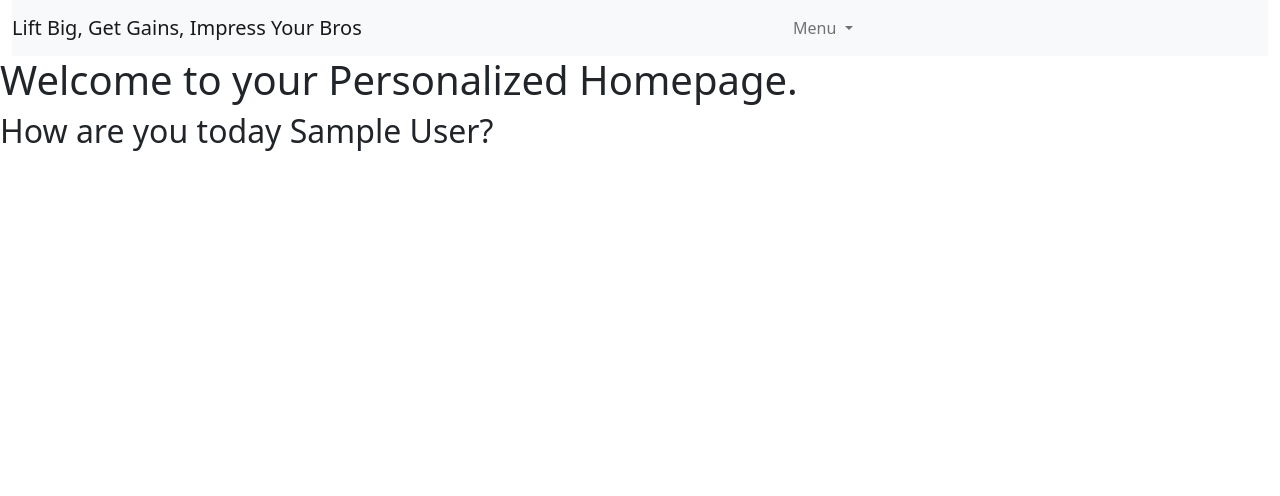
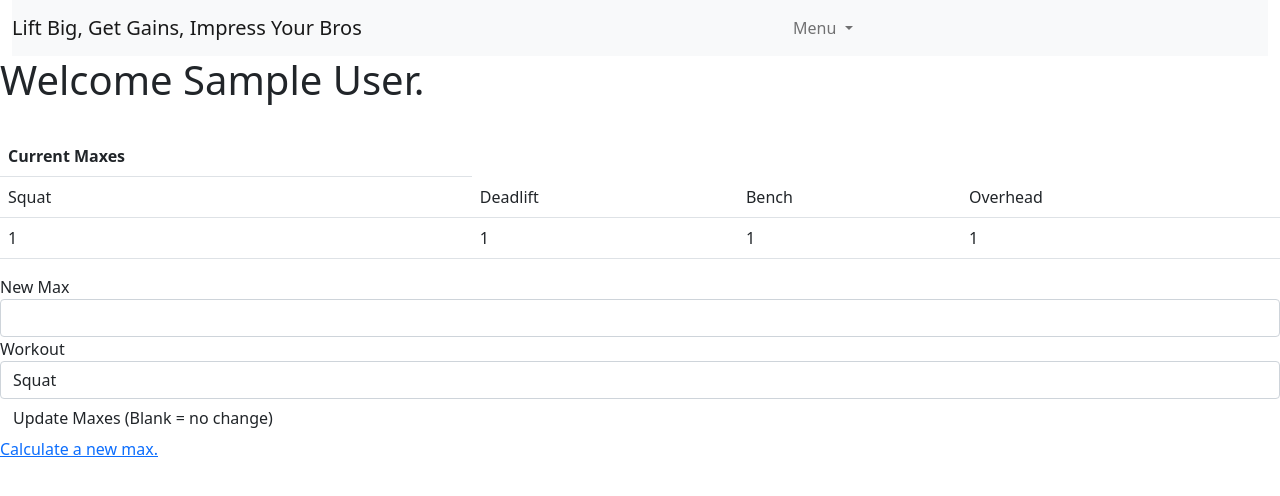
Before and after one commit to ObiBaratt/Workout-v1, a Flask app: page /my_page in a window 1280 px wide. Shown: the top 496 px of the page. Run offline with Flask 2, Linux system fonts and the light colour scheme; a user stored in the database is signed in; tables that the repository leaves empty hold one stand-in row (values such as "Sample post"); some libraries are stand-ins or nearby versions.

Commit message:
Added user login and recordkeeping, ability for users to update records.

```diff
--- a/app.py
+++ b/app.py
@@ -3,15 +3,14 @@ from flask_wtf import FlaskForm
 from flask_sqlalchemy import SQLAlchemy
 from werkzeug.security import generate_password_hash, check_password_hash
 from flask_login import UserMixin, login_user, LoginManager, login_required, current_user, logout_user
-from wtforms import IntegerField, SubmitField, SelectField
-from wtforms.validators import DataRequired
+from wtforms import IntegerField, SubmitField, SelectField, BooleanField
+from wtforms.validators import DataRequired, Optional
 from flask_bootstrap import Bootstrap
 
 from calc1rm import Calc1rm
 from squat_overload import squat_overload_func
 
 import os
-import sqlite3
 
 
 class InputForm(FlaskForm):
@@ -21,6 +20,15 @@ class InputForm(FlaskForm):
                                                     ('nothing', 'Nothing'),
                                                     ('also', 'Also Nothing')])
     submit = SubmitField(label='Submit')
+
+
+class MaxForm(FlaskForm):
+    new_max = IntegerField(label='New Max', validators=[Optional()])
+    workout = SelectField(label='Workout', choices=[('squat', 'Squat'),
+                                                    ('deadlift', 'Deadlift'),
+                                                    ('bench', 'Bench'),
+                                                    ('overhead', 'Overhead')])
+    submit = SubmitField(label='Update Maxes (Blank = no change)')
 
 
 # APP SETUP
@@ -39,6 +47,10 @@ class User(UserMixin, db.Model):
     email = db.Column(db.String(100), unique=True, nullable=False)
     password = db.Column(db.String(100), nullable=False)
     name = db.Column(db.String(1000), nullable=False)
+    squat_max = db.Column(db.Integer, nullable=True)
+    deadlift_max = db.Column(db.Integer, nullable=True)
+    bench_max = db.Column(db.Integer, nullable=True)
+    overhead_max = db.Column(db.Integer, nullable=True)
 
 
 db.create_all()
@@ -111,10 +123,26 @@ def login():
     return render_template('login.html')
 
 
-@app.route('/my_page')
+@app.route('/my_page', methods=['GET', 'POST'])
 @login_required
 def my_page():
-    return render_template('my_page.html')
+    max_form = MaxForm()
+    if max_form.validate_on_submit():
+        if max_form.workout.data == 'squat':
+            current_user.squat_max = max_form.new_max.data
+            flash(f'Squat max updated!')
+        if max_form.workout.data == 'deadlift':
+            current_user.deadlift_max = max_form.new_max.data
+            flash(f'Deadlift max updated!')
+        if max_form.workout.data == 'bench':
+            current_user.bench_max = max_form.new_max.data
+            flash(f'Bench max updated!')
+        if max_form.workout.data == 'overhead':
+            current_user.overhead_max = max_form.new_max.data
+            flash(f'Overhead max updated!')
+        db.session.commit()
+        return redirect((url_for('my_page')))
+    return render_template('my_page.html', max_form=max_form)
 
 
 @app.route('/logout')
--- a/templates/index.html
+++ b/templates/index.html
@@ -1,14 +1,16 @@
 {% extends "base.html" %}
-
+{#{% import "bootstrap/wtf.html" as wtf %}#}
 {% block content %}
     <h1>Program Generator</h1>
     <div style="class:column">
         <h3>Enter your best set</h3>
             <form method="POST" action="/">
+            {#{{ wtf.quick_form(form) }}#}
                 {{ form.csrf_token }}
                 {{ form.weight.label }} {{ form.weight(size=10) }}
                 {{ form.reps.label }} {{ form.reps(size=10) }}
-                {{ form.workout.label }} {{ form.workout }}
+                <br/><br/>
+                {{ form.workout.label }}{{ form.workout }}
                 {{ form.submit }}
             </form>
     </div>
--- a/templates/my_page.html
+++ b/templates/my_page.html
@@ -1,8 +1,57 @@
 {% extends "base.html" %}
+{% import "bootstrap/wtf.html" as wtf %}
 
 {% block content %}
-
-    <h1>Welcome to your Personalized Homepage.</h1>
-        <h2>How are you today {{ current_user.name }}?</h2>
-
+<div>
+    <h1>Welcome {{ current_user.name }}.</h1>
+    <br/>
+        <table class="table">
+            <th>Current Maxes</th>
+<tr>
+    <td>Squat</td>
+    <td>Deadlift</td>
+    <td>Bench</td>
+    <td>Overhead</td>
+</tr>
+<tr>
+    <td>{{ current_user.squat_max }}</td>
+    <td>{{ current_user.deadlift_max }}</td>
+    <td>{{ current_user.bench_max }}</td>
+    <td>{{ current_user.overhead_max }}</td>
+</tr>
+        </table>
+    <div>{{ wtf.quick_form(max_form) }}</div>
+{##}
+{#<form action="" method="POST">#}
+{#    {{ max_form.csrf_token }}#}
+{#    <table>#}
+{#<tr>#}
+{#    <td>{{ max_form.squat_max.label }}</td>#}
+{#    <td>{{ max_form.deadlift_max.label }}</td>#}
+{#    <td>{{ max_form.bench_max.label }}</td>#}
+{#    <td>{{ max_form.overhead_max.label }}</td>#}
+{#</tr>#}
+{#<tr>#}
+{#    <td>{{ current_user.squat_max }}</td>#}
+{#    <td>{{ current_user.deadlift_max }}</td>#}
+{#    <td>{{ current_user.bench_max }}</td>#}
+{#    <td>{{ current_user.overhead_max }}</td>#}
+{#</tr>#}
+{#<tr>#}
+{#<td>{{ max_form.squat_max(size=10) }}</td>#}
+{#<td>{{ max_form.deadlift_max(size=10) }}</td>#}
+{#<td>{{ max_form.bench_max(size=10) }}</td>#}
+{#<td>{{ max_form.overhead_max(size=10) }}</td>#}
+{#</tr>#}
+{#    </table>#}
+{#</form>#}
+{#    <br/>#}
+{#    {{ max_form.submit }}#}
+{#</form>#}
+{##}
+{#</div>#}
+{#<br/>#}
+{#    <div>#}
+<a href="{{ url_for('home') }}">Calculate a new max.</a>
+    </div>
 {% endblock %}
```
